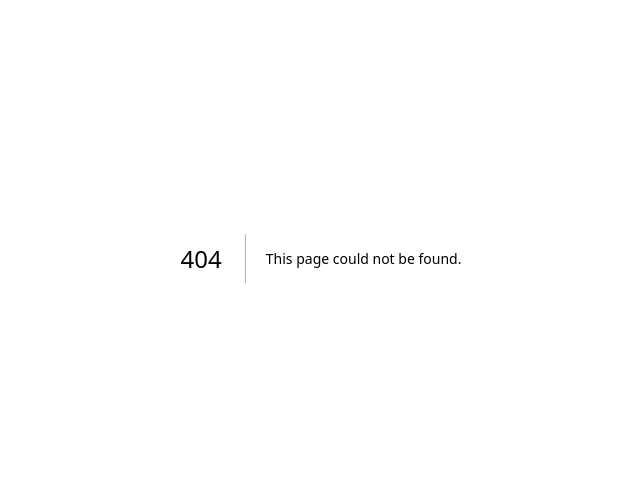
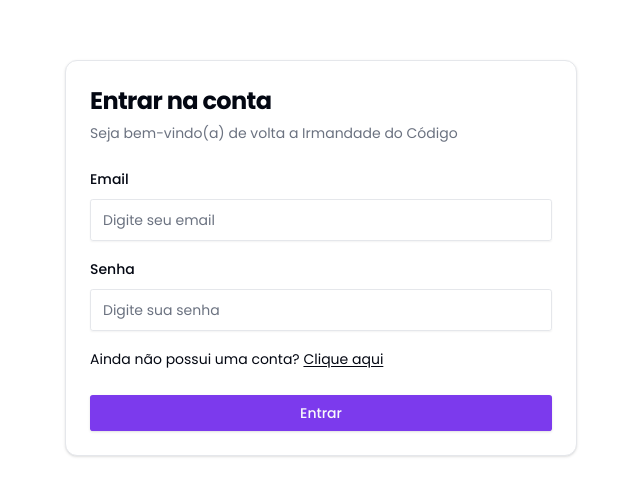
Before and after one commit to irmandadedocodigo/frontend-react, a Next.js app: page /login in a window 1280 px wide. Before the commit this address had no page. Shown: the part 142-638 px from the top of the page, without its empty margins (319-959 px from the left). Built offline with nearby package versions, Linux system fonts and the light colour scheme.

Commit message:
feat: login screen

```diff
--- /dev/null
+++ b/src/app/(auth)/login/page.tsx
@@ -0,0 +1,90 @@
+"use client"
+import { Button } from "@/components/ui/button"
+import { Card, CardContent, CardDescription, CardFooter, CardHeader, CardTitle } from "@/components/ui/card"
+import {
+  Form,
+  FormControl,
+  FormField,
+  FormItem,
+  FormLabel,
+  FormMessage
+} from "@/components/ui/form"
+import { Input } from "@/components/ui/input"
+import { zodResolver } from "@hookform/resolvers/zod"
+import Link from 'next/link'
+import { useForm } from "react-hook-form"
+import { z } from "zod"
+
+const formSchema = z.object({
+  email: z.string().email({ message: "Email inválido" }),
+  password: z.string().min(6, { message: "Senha inválida" }),
+})
+
+export default function LoginPage() {
+  const form = useForm<z.infer<typeof formSchema>>({
+    resolver: zodResolver(formSchema),
+    defaultValues: {
+      email: "",
+      password: "",
+    },
+  })
+
+  function onSubmit(values: z.infer<typeof formSchema>) {
+    console.log(values)
+  }
+
+  return (
+    <div className="flex items-center justify-center min-h-screen ">
+      <Card className="w-full max-w-lg">
+        <CardHeader>
+          <CardTitle className="text-2xl font-bold">Entrar na conta</CardTitle>
+          <CardDescription>
+            Seja bem-vindo(a) de volta a Irmandade do Código
+          </CardDescription>
+        </CardHeader>
+        <Form {...form}>
+          <form onSubmit={form.handleSubmit(onSubmit)}>
+            <CardContent className="space-y-4">
+              <FormField
+                control={form.control}
+                name="email"
+                render={({ field }) => (
+                  <FormItem>
+                    <FormLabel>Email</FormLabel>
+                    <FormControl>
+                      <Input placeholder="Digite seu email" type="email"  {...field} />
+                    </FormControl>
+                    <FormMessage />
+                  </FormItem>
+                )}
+              />
+
+              <FormField
+                control={form.control}
+                name="password"
+                render={({ field }) => (
+                  <FormItem>
+                    <FormLabel>Senha</FormLabel>
+                    <FormControl>
+                      <Input placeholder="Digite sua senha" type="password" {...field} />
+                    </FormControl>
+                    <FormMessage />
+                  </FormItem>
+                )}
+              />
+
+              <div>
+                <span className="text-sm"> Ainda não possui uma conta? <Link href="/register" className="underline underline-offset-2 hover:text-primary transition">Clique aqui</Link></span>
+
+              </div>
+            </CardContent>
+            <CardFooter>
+              <Button type="submit" className="w-full">Entrar</Button>
+
+            </CardFooter>
+          </form>
+        </Form>
+      </Card>
+    </div>
+  )
+}
```
Also changed, not shown: package.json (+14 -2 lines), public/code.png (deleted), 1 other file (tests, documents, lock files or other folders).
